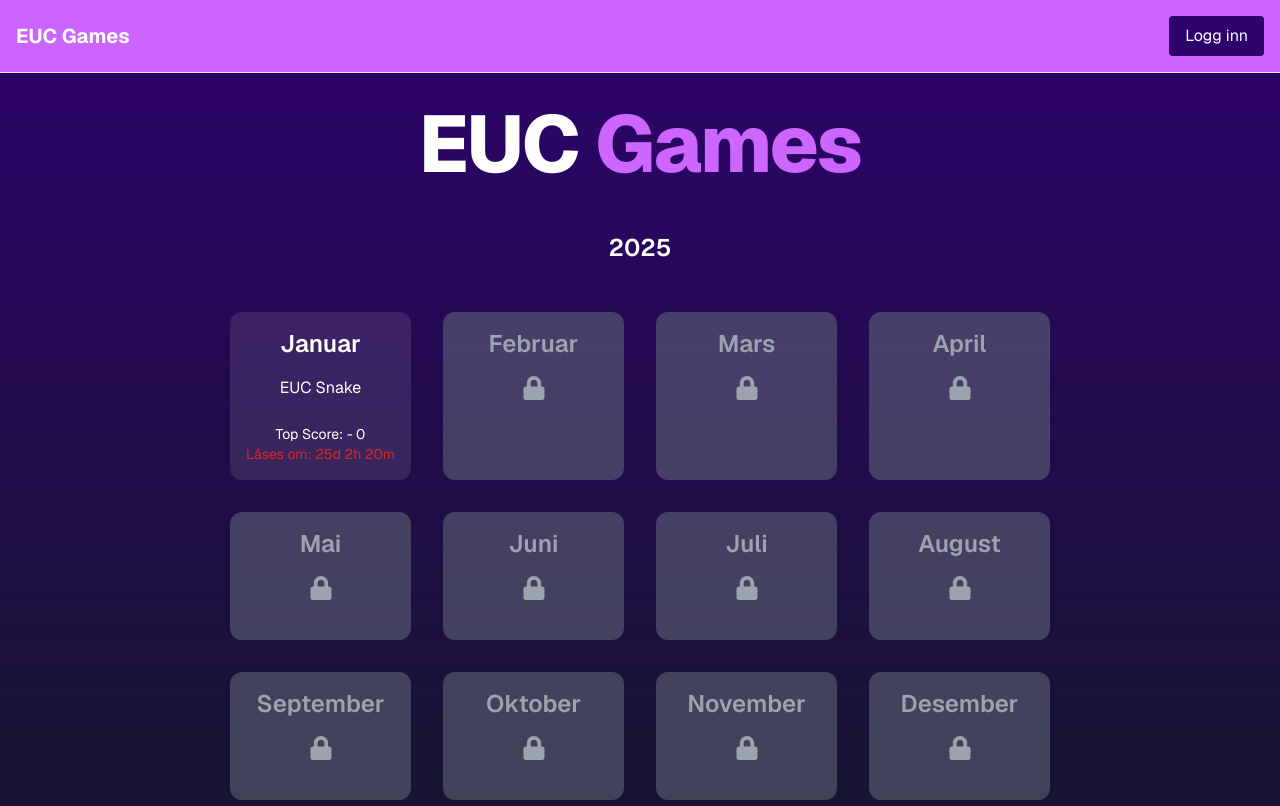
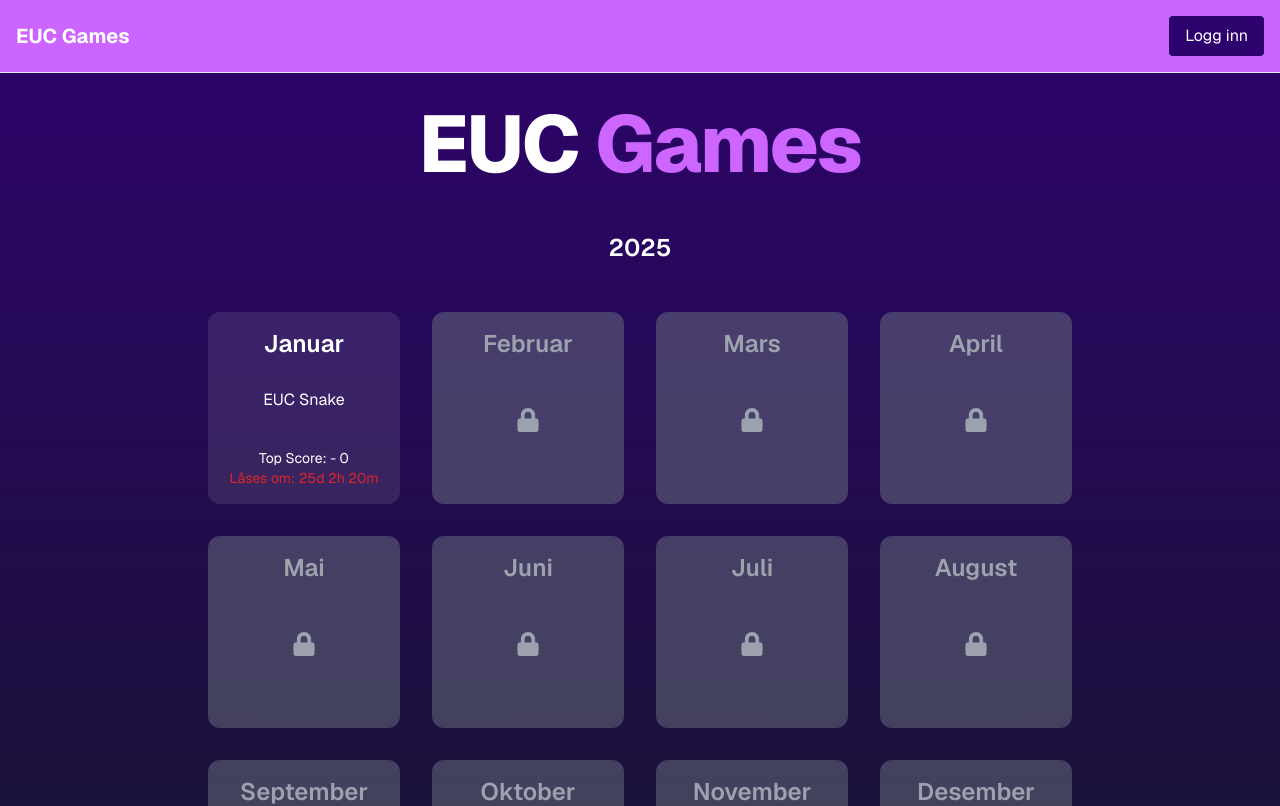
Before and after one commit to ZzyzxIsAlreadyTaken/eucgames, a Next.js app: page / in a window 1280 px wide. Shown: the top 806 px of the page. Built offline with nearby package versions, Linux system fonts and the light colour scheme; no server answers; the database is empty.

Commit message:
Minor design change on front page

```diff
--- a/src/app/page.tsx
+++ b/src/app/page.tsx
@@ -31,7 +31,7 @@ export default function HomePage() {
             <Link
               key={month.name}
               href={month.locked ? "#" : month.href}
-              className={`h-50 w-50 flex flex-col gap-4 rounded-xl p-4 ${
+              className={`flex h-48 w-48 flex-col justify-between rounded-xl p-4 ${
                 month.locked
                   ? "cursor-not-allowed bg-gray-500/50 text-gray-400"
                   : "bg-white/10 text-white hover:bg-white/20"
```
